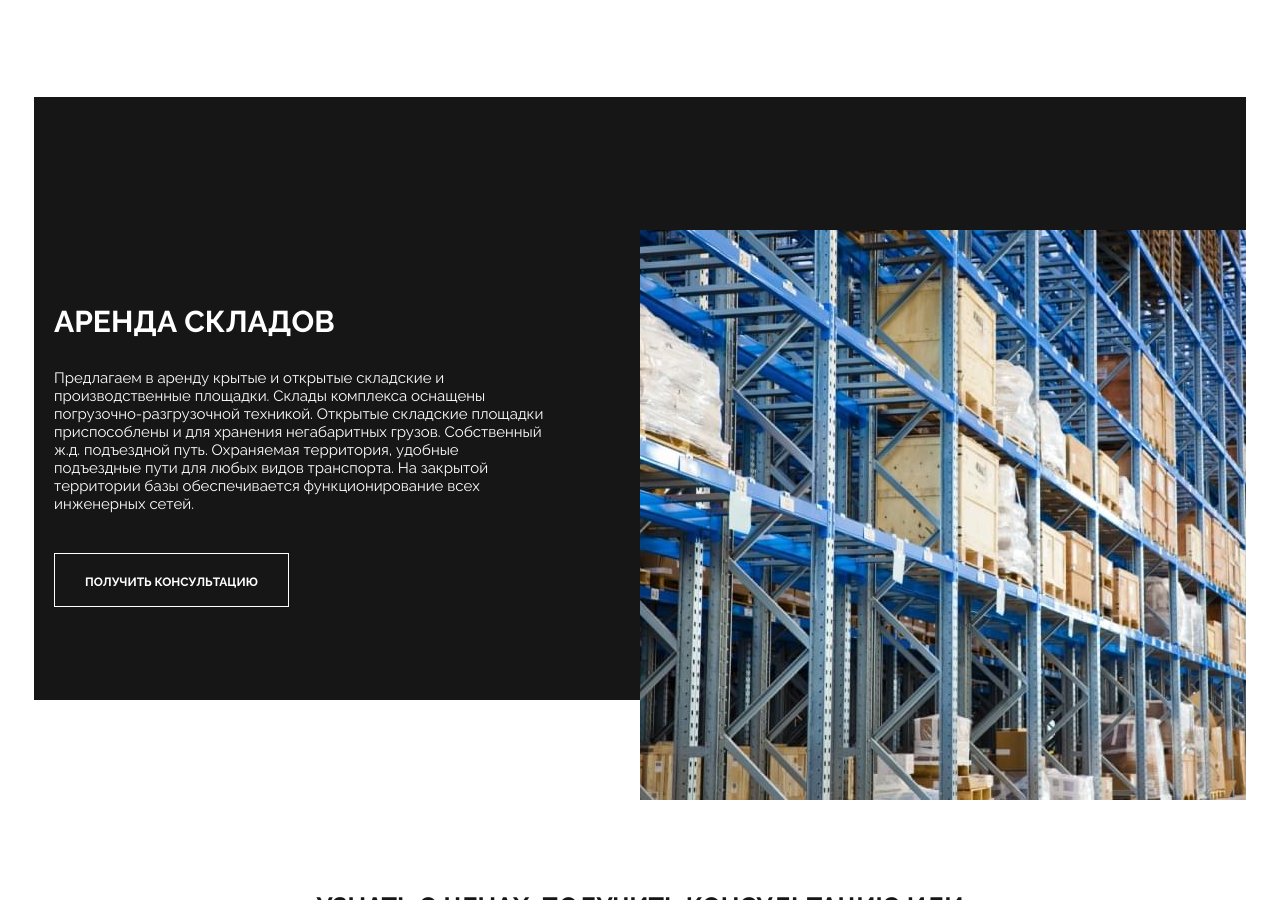
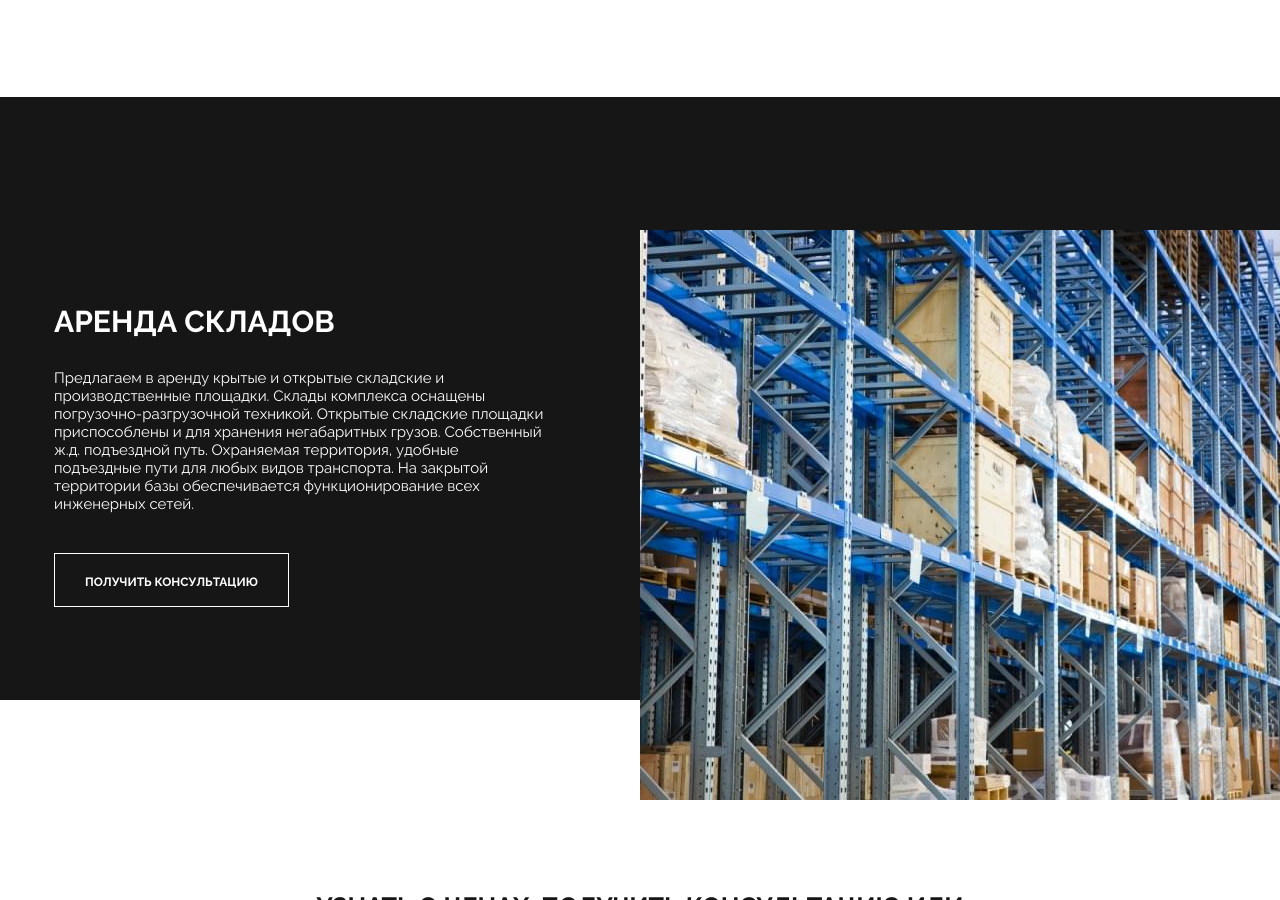
Before and after one commit to Antonio233444/veles, a website: page docs/index.html in a window 1280 px wide. Shown: the part 4688-5588 px from the top of the page. Drawn offline with Linux system fonts and the light colour scheme.

Commit message:
Внесение правок в секцию

```diff
--- a/app/scss/blocks/storage.scss
+++ b/app/scss/blocks/storage.scss
@@ -1,4 +1,7 @@
-
+.storage {
+    background-color: $primary-bg;
+    position: relative;
+}
 
 .storage__wrap {
     display: flex;
@@ -6,10 +9,8 @@
 
 
 .storage__container {
-    background-color: $primary-bg;
     padding-bottom: 93px;
     padding-top: 207px;
-    position: relative;
     margin-bottom: 191px;
 }
 
```
Also changed, not shown: docs/css/main.css.
